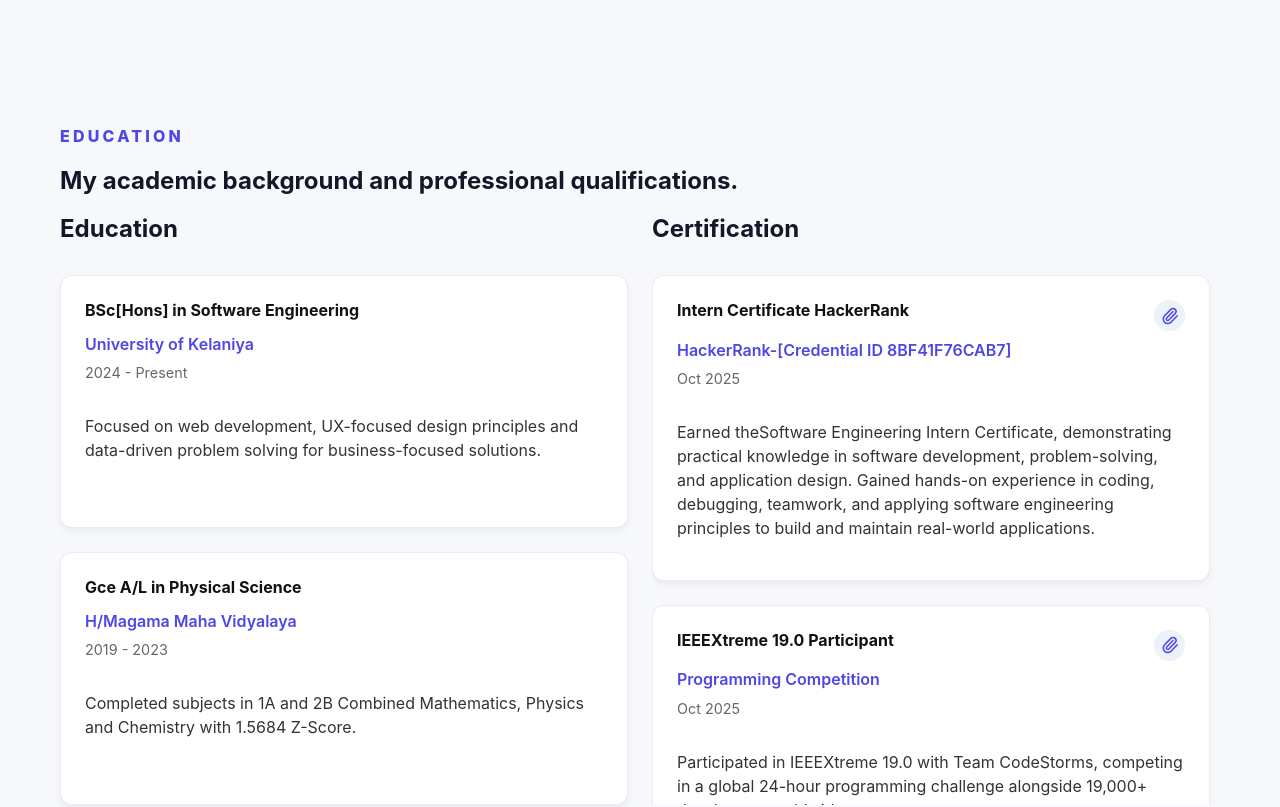
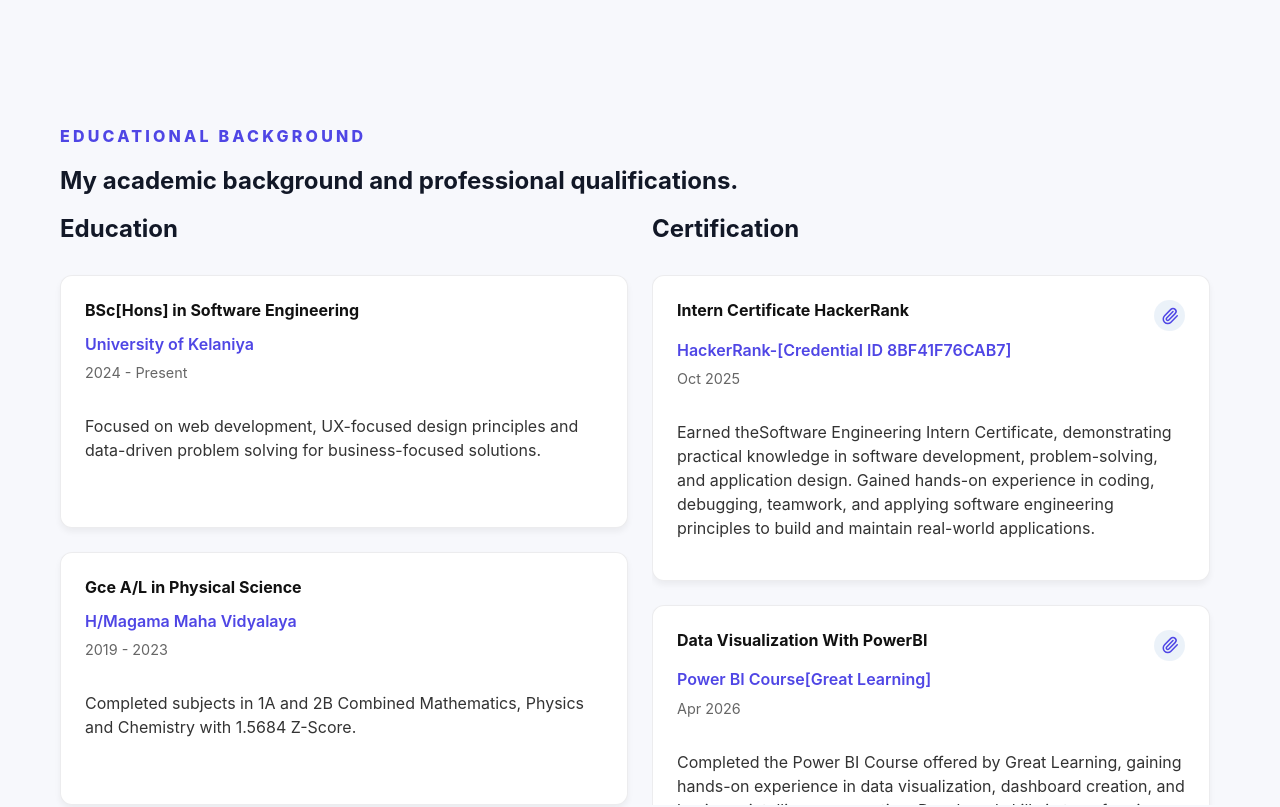
Before and after one commit to adhithya-21/Portfolio, a React (Vite) app: page / in a window 1280 px wide. Shown: the part 2400-3207 px from the top of the page. Built offline with nearby package versions, Linux system fonts and the light colour scheme; the HTML template or start-up script is replaced by a standard one.

Commit message:
Update two files

```diff
--- a/src/components/Experience/Experience.jsx
+++ b/src/components/Experience/Experience.jsx
@@ -6,7 +6,7 @@ function Experience() {
   return (
     <section id="education" className="experience-section">
       <div className="container">
-         <h1 className="section-title"><h>Education</h></h1>
+         <h1 className="section-title"><h>Educational Background</h></h1>
          <h2>My academic background and professional qualifications.</h2>
 
         <div className="timeline-grid">
--- a/src/data/experience.js
+++ b/src/data/experience.js
@@ -5,6 +5,12 @@ export const experience = [
     timeframe: 'Oct 2025',
     description: 'Earned theSoftware Engineering Intern Certificate, demonstrating practical knowledge in software development, problem-solving, and application design. Gained hands-on experience in coding, debugging, teamwork, and applying software engineering principles to build and maintain real-world applications.',
     certificateLink: 'https://www.hackerrank.com/certificates/iframe/8bf41f76cab7'
+  },{
+    title: 'Data Visualization With PowerBI',
+    institution: 'Power BI Course[Great Learning]',
+    timeframe: 'Apr 2026',
+    description: 'Completed the Power BI Course offered by Great Learning, gaining hands-on experience in data visualization, dashboard creation, and business intelligence reporting. Developed skills in transforming raw data into interactive reports using charts, graphs, filters, and KPIs to support data-driven decision-making with Microsoft Power BI.',
+    certificateLink: 'https://olympus.mygreatlearning.com/courses/147664?pb_id=581'
   },
   {
     title: 'IEEEXtreme 19.0 Participant',
@@ -13,13 +19,7 @@ export const experience = [
     description: 'Participated in IEEEXtreme 19.0 with Team CodeStorms, competing in a global 24-hour programming challenge alongside 19,000+ developers worldwide.',
     certificateLink: 'https://www.linkedin.com/posts/adhithyajayawardhana_ieeextreme-ieee-competitiveprogramming-ugcPost-7453326878720888832-Imdl/'
   },
-  {
-    title: 'Data Visualization With PowerBI',
-    institution: 'Power BI Course[Great Learning]',
-    timeframe: 'Apr 2026',
-    description: 'Completed the Power BI Course offered by Great Learning, gaining hands-on experience in data visualization, dashboard creation, and business intelligence reporting. Developed skills in transforming raw data into interactive reports using charts, graphs, filters, and KPIs to support data-driven decision-making with Microsoft Power BI.',
-    certificateLink: 'https://olympus.mygreatlearning.com/courses/147664?pb_id=581'
-  },
+
   {
     title: 'English Language and IT',
     institution: 'Aquinas College of Higher Studies',
```
